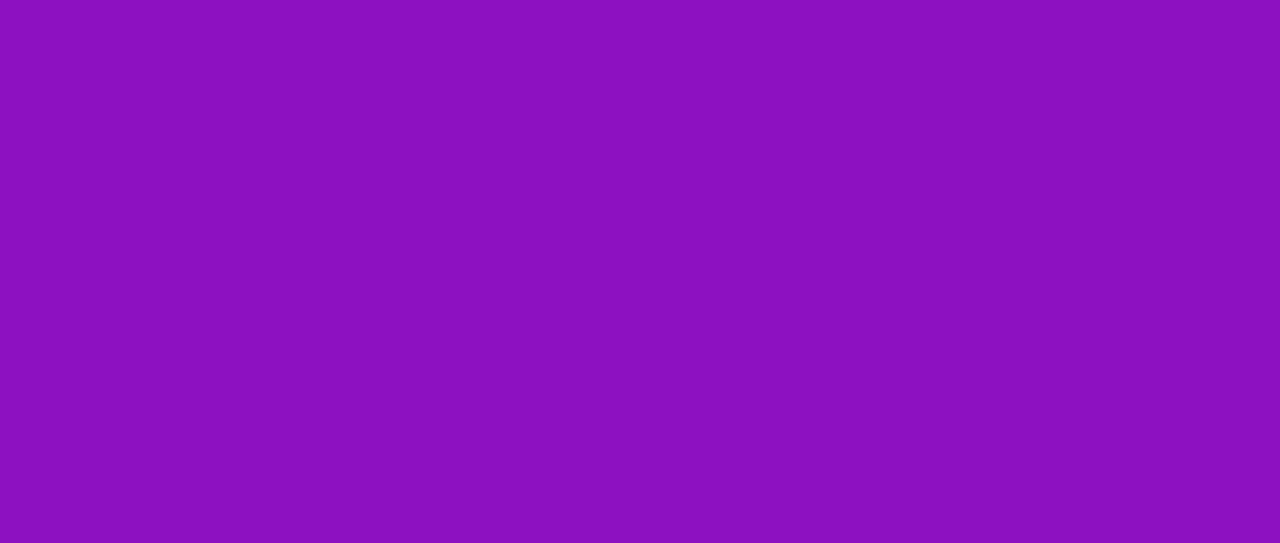
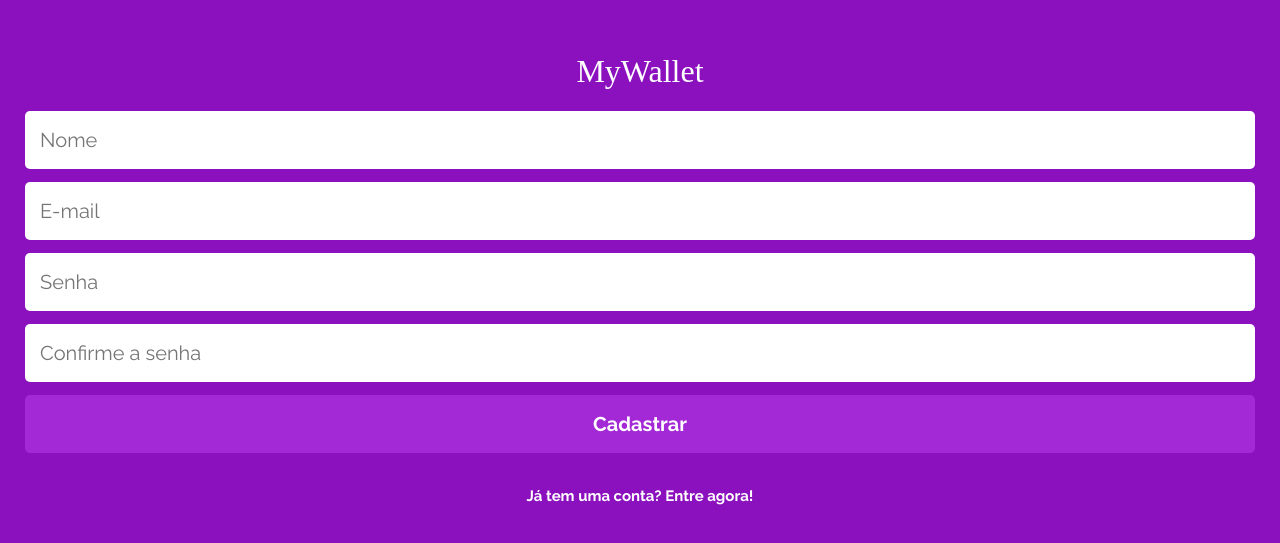
Before and after one commit to ptrkc/mywallet-react, a React (Create React App) app: page /sign-up in a window 1280 px wide. Shown: the part 133-676 px from the top of the page. Built offline with nearby package versions, Linux system fonts and the light colour scheme; a web font is replaced by a local one.

Commit message:
Added sign-up page

```diff
--- a/src/App.js
+++ b/src/App.js
@@ -1,5 +1,6 @@
 import { BrowserRouter as Router, Switch, Route } from "react-router-dom";
 import SignIn from "./Sign/SignIn";
+import SignUp from "./Sign/SignUp";
 import ResetCSS from "./styles/ResetCSS";
 import GlobalStyle from "./styles/GlobalStyle";
 
@@ -12,10 +13,10 @@ function App() {
                 <Route path="/sign-in" exact>
                     <SignIn />
                 </Route>
-                {/* <Route path="/sign-up" exact>
+                <Route path="/sign-up" exact>
                     <SignUp />
                 </Route>
-                <Route path="/home" exact>
+                {/* <Route path="/home" exact>
                     <Home />
                 </Route>
                 <Route path="/add-in" exact>
--- /dev/null
+++ b/src/Sign/SignUp.js
@@ -0,0 +1,23 @@
+import StyledForm from "../styles/StyledForm";
+import { Link } from "react-router-dom";
+import SignPageStyle from "./SignPagesStyle";
+
+export default function SignUp() {
+    function signUp(e) {
+        e.preventDefault();
+        alert("sing-up");
+    }
+    return (
+        <SignPageStyle>
+            <h1>MyWallet</h1>
+            <StyledForm onSubmit={signUp}>
+                <input placeholder="Nome" type="text"></input>
+                <input placeholder="E-mail" type="text"></input>
+                <input placeholder="Senha" type="password"></input>
+                <input placeholder="Confirme a senha" type="password"></input>
+                <button onClick={signUp}>Cadastrar</button>
+            </StyledForm>
+            <Link to="/sign-in">Já tem uma conta? Entre agora!</Link>
+        </SignPageStyle>
+    );
+}
```
